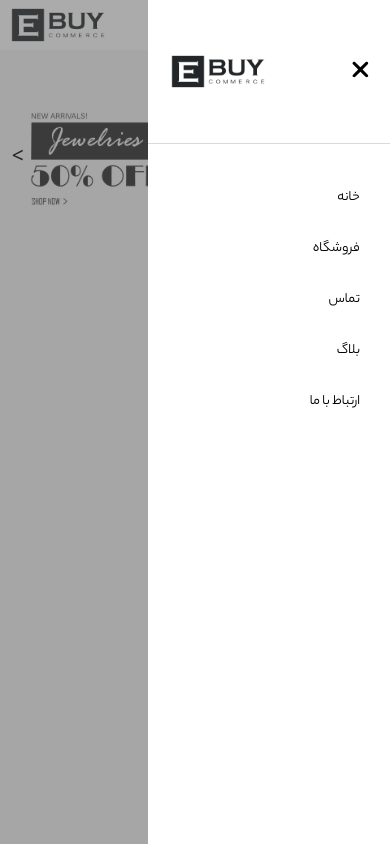
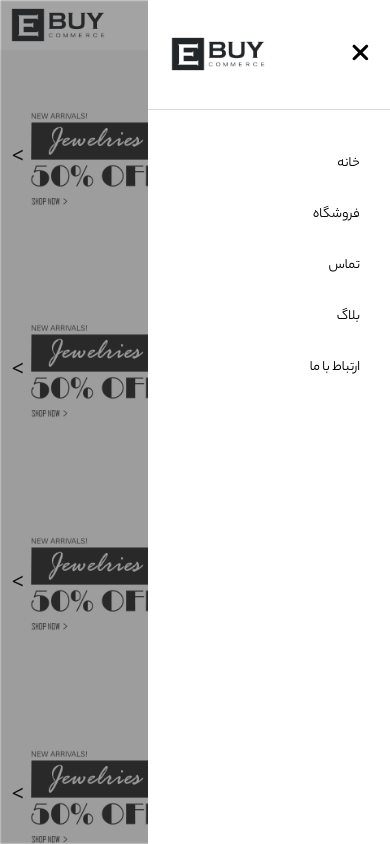
Before and after one commit to alizamanian79/Ecommerce, a Next.js app in the folder client/: page / in a window 390 px wide. Both pictures are taken after a click on the icon 371 px from the left and 25 px from the top of the page. Shown: the top 844 px of the page. Built offline with nearby package versions, Linux system fonts and the light colour scheme.

Commit message:
scroll down fix man

```diff
--- a/client/src/components/Home/Layout.tsx
+++ b/client/src/components/Home/Layout.tsx
@@ -1,39 +1,41 @@
 import React, { FC, useState } from "react";
 import Menu from "./Menu/Menu";
-import Search from "./Search/Search";
 import Slider from "./Slider/Slider";
-import { useSelector,useDispatch } from "react-redux";
-import { isSearch } from "@/redux/actions/searchRedux";
+import { useSelector } from "react-redux";
 
-interface LayoutProps {
-  children: React.ReactNode;
-}
+const Layout = () => {
+  const blackScreen: any = useSelector((state: any) => state.menuRedux.isOpen);
 
-const Layout: FC<LayoutProps> = ({ children }) => {
+  console.log(blackScreen);
 
-  const dispatch = useDispatch();
-  const status: any = useSelector(
-    (state: any) => state.searchRedux.searchStatus
-  );
   return (
     <>
-      <Search />
-      <div
+      <div className={`relative w-100 min-h-screen flex bg-hBack flex-col blur-[0]`}>
 
-        className={
-          status == false
-            ? `w-100 max-h-[100%] flex bg-hBack flex-col items-center relative blur-[0] relative`
-            : `blur-[1px]`
-        }
-        style={{ direction: "rtl" }}
-      >
 
-        <Menu />
-        <Slider />
+        <div
+          className={
 
-        <div className="w-94 min-sm:w-95 min-h-screen flex bg-red flex-col items-center relative">
-          {children}
+               ` `
+
+          }
+          style={{ direction: "rtl" }}
+        >
+          <Menu />
+          <Slider />
+          <Slider />
+          <Slider />
+          <Slider />
+          <Slider />
+
+
+          <div className="w-94 min-sm:w-95  flex bg-red flex-col items-center relative"></div>
         </div>
+
+
+
+
+
       </div>
     </>
   );
--- a/client/src/components/Home/Menu/Phone/NavItem.tsx
+++ b/client/src/components/Home/Menu/Phone/NavItem.tsx
@@ -27,11 +27,25 @@ const Nav: React.FC = () => {
 
   return (
     <>
+
+{isOpen && (
+  <div
+          className={
+
+              `absolute  top-[0] z-[19] w-100 h-screen flex bg-[#2b2b2b6e] blur-[1px]`
+          }
+        >
+
+        </div>
+)}
+
+
+
       <div
         className={
           isOpen == true
-            ? `absolute right-0 z-20 w-62 h-full bg-[white] transition-all ease-out delay-100 `
-            : `absolute right-0 z-[-1] w-0 h-full bg-[white] transition-all ease-out delay-100`
+            ? `absolute top-0 right-0 z-20 w-62 max-sm:h-screen bg-[white] transition-all ease-out delay-100 `
+            : `absolute top-0 right-0 z-[-1] w-0 max-sm:h-screen bg-[white] transition-all ease-out delay-100`
         }
       >
         <div
--- a/client/src/components/Home/Menu/Phone/Phone.tsx
+++ b/client/src/components/Home/Menu/Phone/Phone.tsx
@@ -17,23 +17,22 @@ const Phone: React.FC = () => {
 
   return (
     <>
-      <div
-        className={
-          isOpen == true
-            ? `absolute z-[20] w-100 min-h-screen bg-[#4e4e4e79] opacity-[0.75px] block`
-            : `hidden z-[0] `
-        }
-      ></div>
+
+
+
 
       <div
         style={{ direction: "rtl" }}
         className={
-          "w-100 h-50 bg-[#ffffff] md:hidden sm:flex flex flex-wrap justify-center items-center"
+          `w-100 max-sm:h-[50px] bg-[white] md:hidden sm:flex flex
+           flex-wrap justify-center items-center
+          sticky top-0 z-[10]`
         }
       >
+        <NavItem />
         <div
           className={
-            "w-96 bg-rmv flex flex-wrap justify-center items-center h-full"
+            "w-96 bg-rmv flex flex-wrap justify-center items-center "
           }
         >
           <div
@@ -42,7 +41,7 @@ const Phone: React.FC = () => {
             <FontAwesomeIcon
               onClick={() =>dispatch(menuStatus({}))}
               icon={faBars}
-              className={`text-[25px] text-[#772828]`}
+              className={`text-[25px] text-[black]`}
             />
           </div>
 
@@ -52,7 +51,7 @@ const Phone: React.FC = () => {
         </div>
       </div>
 
-      <NavItem />
+
       <NavIcons />
     </>
   );
--- a/client/src/pages/index.tsx
+++ b/client/src/pages/index.tsx
@@ -1,11 +1,8 @@
 
-import Layout from "@/components/Home/Layout"
+import HomeLayout from "@/components/Home/Layout"
 import Slider from "@/components/Home/Slider/Slider"
-
 export default function Component() {
   return (
-    <Layout>
-    <p>test</p>
-    </Layout>
+  <HomeLayout />
   )
 }
```
